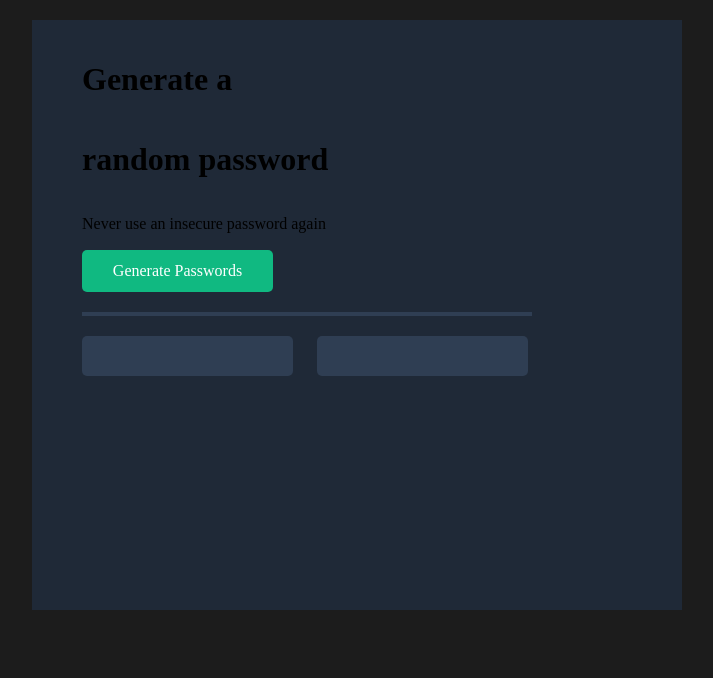
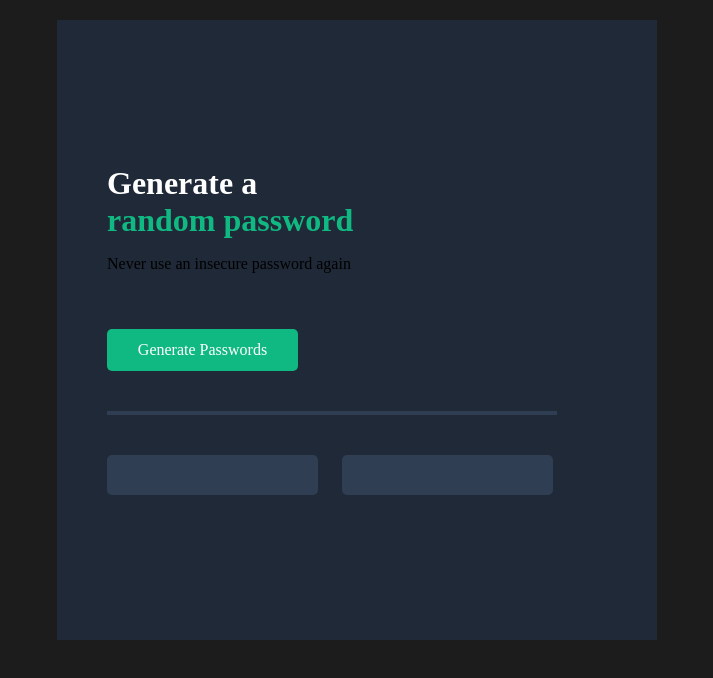
Before and after one commit to Civil-t/Password-Generator, a website built with Vite: page index.html in a window 1280 px wide. Shown: the whole page, without its empty margins (283-996 px from the left). Built offline with nearby package versions, Linux system fonts and the light colour scheme.

Commit message:
finished front end design

```diff
--- a/index.css
+++ b/index.css
@@ -5,19 +5,22 @@ body {
 
 .container {
   background: rgba(31, 41, 55, 1);
-  width: 550px;
-  height: 550px;
+  width: 500px;
+  height: 500px;
   display: flex;
   margin: 20px auto;
   flex-direction: column;
-  padding: 20px 50px;
+  align-items: start;
+  justify-content: center;
+
+  display: flex;
+  padding: 60px 50px;
 }
 
 .line {
   border: 2px solid rgba(47, 62, 83, 1);
-  margin: 20px 0px;
+  margin: 40px 0px;
   width: 446px;
-  background: black;
 }
 button {
   background: rgba(16, 185, 129, 1);
@@ -26,7 +29,8 @@ button {
   padding: 9px, 17px, 9px, 15px;
   color: white;
   border-radius: 5px;
-  border: none;s
+  border: none;
+  margin-top: 40px;
 }
 
 .rectangle {
@@ -43,3 +47,13 @@ button {
   width: 446px;
   justify-content: space-between;
 }
+
+h1 {
+  color: white;
+  margin: 0px 0px;
+  font-weight: bolder;
+}
+
+#random {
+  color: rgba(16, 185, 129, 1);
+}
--- a/index.html
+++ b/index.html
@@ -8,9 +8,12 @@
   </head>
   <body>
     <div class="container">
-      <h1>Generate a</h1>
-      <h1>random password</h1>
-      <p>Never use an insecure password again</p>
+      <div>
+        <h1>Generate a</h1>
+        <h1 id="random">random password</h1>
+        <p>Never use an insecure password again</p>
+      </div>
+
       <button>Generate Passwords</button>
       <div class="line"></div>
       <div class="display">
```
